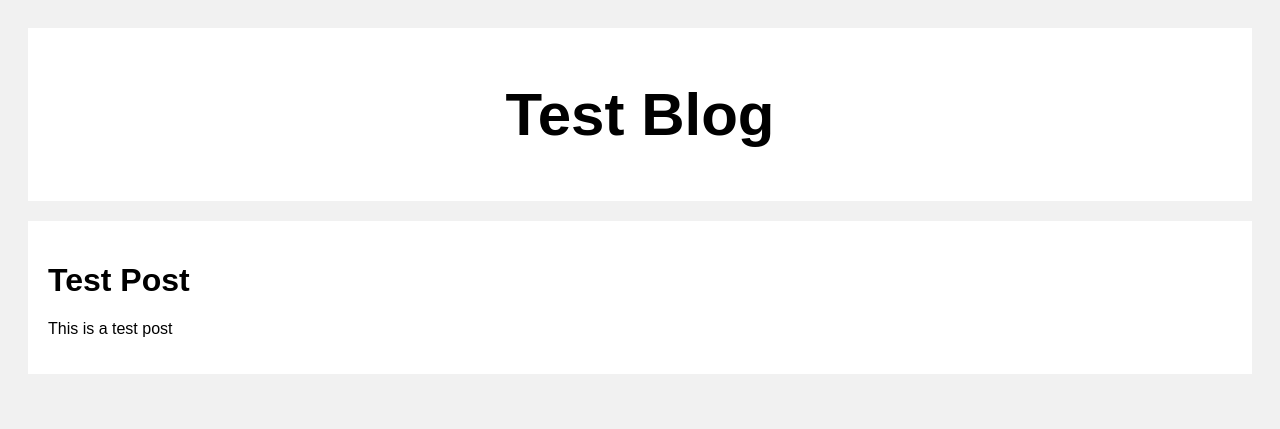
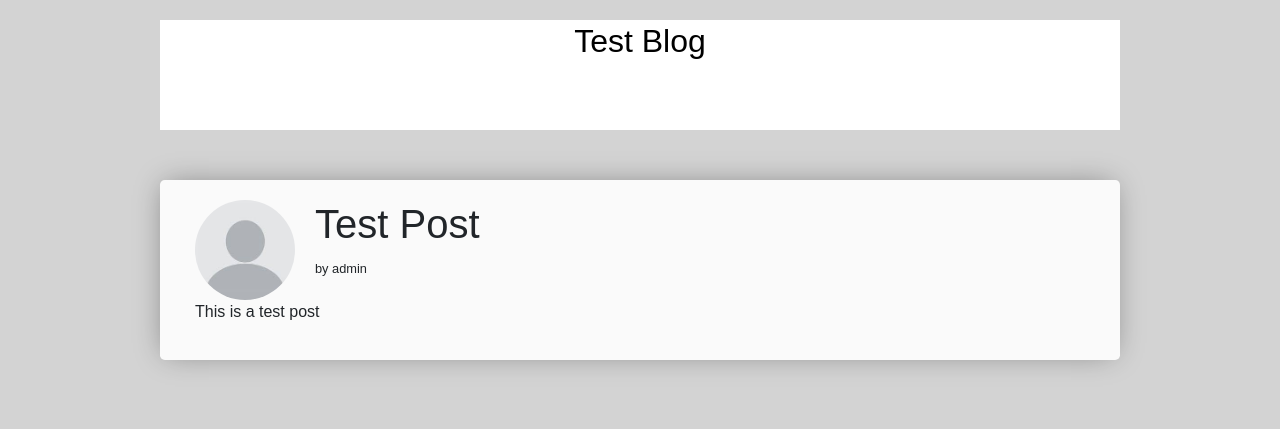
Before and after one commit to nicholasmanha/DjangoBlog, a Django app: page /post/9 in a window 1280 px wide. Shown: the top 429 px of the page. Run offline with Django 4.2, Linux system fonts and the light colour scheme; data comes from the database, SQL or seed files in the repository; both versions use the stored data as it was after the commit.

Commit message:
post viewing css

```diff
--- /dev/null
+++ b/posts/static/css/posts.css
@@ -0,0 +1,12 @@
+.posthead{
+    display:block;
+    height:100px;
+}
+.profile{
+    display:block;
+    float:left;
+}
+.textcont2{
+    word-wrap: break-word;
+    overflow-wrap: break-word;
+}
--- a/posts/static/css/style.css
+++ b/posts/static/css/style.css
@@ -63,8 +63,9 @@
     overflow-wrap: break-word;
     width:750px;
   }
-  .login{
-    position:absolute;
+  .loginsignup{
+    display:inline;
+    position:fixed;
     right:20px;
   }
   .header {
@@ -126,9 +127,26 @@
 
 
 
-  @media screen and (max-width: 800px) {
-    .leftcolumn, .rightcolumn {
-      width: 100%;
-      padding: 0;
+  @media screen and (max-width: 1350px) {
+    .login{
+      display:block;
     }
   }
+  @media screen and (max-width: 992px) {
+
+    .textcont{
+      width:520px;
+    }
+  }
+  @media screen and (max-width: 767px) {
+
+    .textcont{
+      width:350px;
+    }
+  }
+  @media screen and (max-width: 319px) {
+
+    .container{
+      width:100%;
+    }
+  }
--- a/templates/posts.html
+++ b/templates/posts.html
@@ -1,66 +1,41 @@
+{% load static %}
 <!DOCTYPE html>
 <html>
-<head>
-<meta name="viewport" content="width=device-width, initial-scale=1">
-<style>
-* {
-  box-sizing: border-box;
-}
+  <head>
+    <meta charset="utf-8">
+    <meta name="viewport" content="width=device-width, initial-scale=1, shrink-to-fit=no">
+    <link rel="stylesheet" href="https://cdn.jsdelivr.net/npm/bootstrap@4.3.1/dist/css/bootstrap.min.css" integrity="sha384-ggOyR0iXCbMQv3Xipma34MD+dH/1fQ784/j6cY/iJTQUOhcWr7x9JvoRxT2MZw1T" crossorigin="anonymous">
+    <link rel="stylesheet" type ="text/css" href="{% static 'css/style.css' %}"/>
+    <link rel="stylesheet" type ="text/css" href="{% static 'css/posts.css' %}"/>
+  </head>
+  <body>
 
-body {
-  font-family: Arial;
-  padding: 20px;
-  background: #f1f1f1;
-}
+    <div class="header">
 
-.header {
-  padding: 2px;
-  font-size: 40px;
-  text-align: center;
-  background: white;
-}
 
-.leftcolumn {
-  float: left;
-  width: 100%;
-}
+      <h2><a style="text-decoration: none; color: black;" href="/">Test Blog</a></h2><br>
 
-.card {
-   background-color: white;
-   padding: 20px;
-   margin-top: 20px;
-}
+    </div>
 
-.row:after {
-  content: "";
-  display: table;
-  clear: both;
-}
 
-@media screen and (max-width: 800px) {
-  .leftcolumn, .rightcolumn {
-    width: 100%;
-    padding: 0;
-  }
-}
-</style>
-</head>
-<body>
+    <div class="jumbotron">
+      <div class="container">
+        <div class="posthead">
+          <img class="rounded-circle profile" src="{{ posts.author.profile.image.url }}" alt="">
+          <h1>{{posts.title}}</h1>
+          <p><small>by {{posts.author.username}}</small></p>
+        </div>
 
-<div class="header">
-  <h2><a style="text-decoration: none; color: black;" href="/">Test Blog</a></h2>
-</div>
+        <!--<h5>{{posts.created_at}}</h5>-->
+        <div class="textcont2">
+          <p>{{posts.body}}</p>
+        </div>
 
-<div class="row">
-  <div class="leftcolumn">
-    <div class="card">
+      </div>
 
-        <h1>{{posts.title}}</h1>
-        <!--<h5>{{posts.created_at}}</h5>-->
-        <p>{{posts.body}}</p>
     </div>
-  </div>
-</div>
 
-</body>
+
+
+  </body>
 </html>
```
Also changed, not shown: posts/static/css/login.css (+1 -13 lines), templates/index.html (+6 -2 lines), templates/register.html (+50 -24 lines), db.sqlite3.
